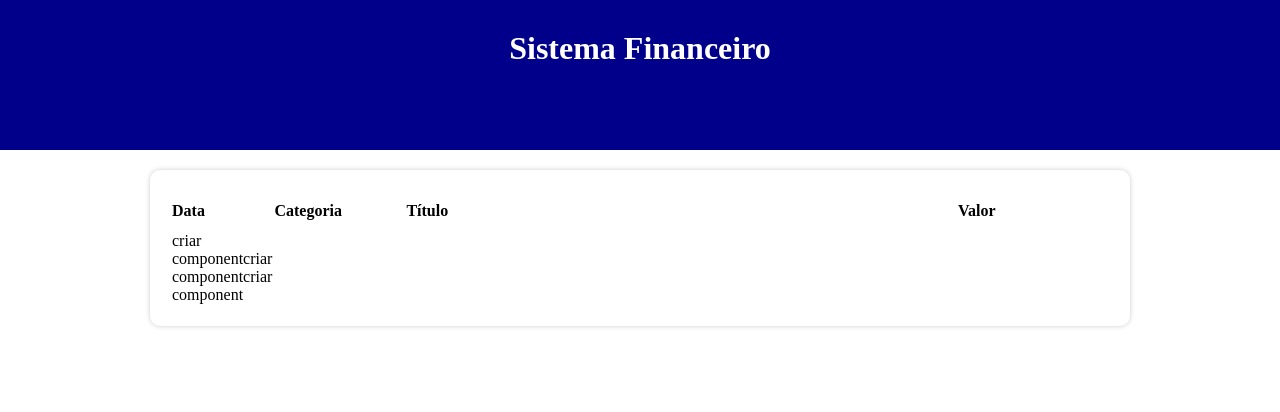
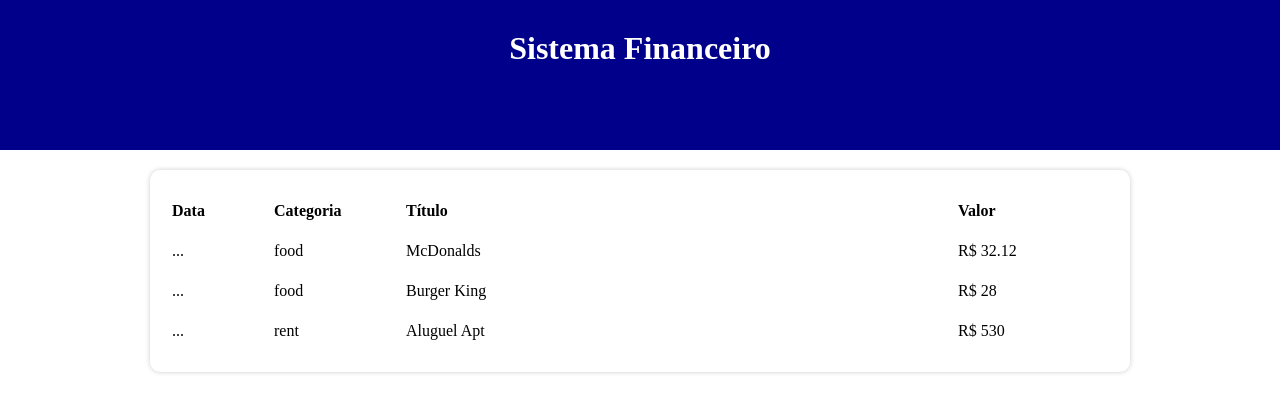
Before and after one commit to LoiolaBr17/Sistema_Financeiro, a React (Vite) app: page / in a window 1280 px wide. Shown: the top 412 px of the page. Built offline with nearby package versions, Linux system fonts and the light colour scheme.

Commit message:
create component TableItem

```diff
--- a/src/components/TableArea/index.tsx
+++ b/src/components/TableArea/index.tsx
@@ -1,5 +1,6 @@
 import * as C from './styles';
-import { Item } from '../../types/Item'
+import { Item } from '../../types/Item';
+import { TableItem } from '../TableItem/index';
 
 type Props = {
     list: Item[]
@@ -19,7 +20,7 @@ export const TableArea = ({ list }: Props ) => {
             </thead>
             <tbody>
                 {list.map((item, index) => (
-                    <>criar component</>
+                    <TableItem item={item} key={index}></TableItem>
                 ))}
             </tbody>
         </C.Table>
--- /dev/null
+++ b/src/components/TableItem/index.tsx
@@ -0,0 +1,18 @@
+import { Item } from '../../types/Item';
+import * as C from './styles';
+
+type Props = {
+    item: Item;
+}
+
+export const TableItem = ({item}: Props) => {
+
+    return(
+        <C.TableLine>
+            <C.TableColumn>...</C.TableColumn>
+            <C.TableColumn>{item.category}</C.TableColumn>
+            <C.TableColumn>{item.title}</C.TableColumn>
+            <C.TableColumn>R$ {item.value}</C.TableColumn>
+        </C.TableLine>
+    );
+}
--- /dev/null
+++ b/src/components/TableItem/styles.ts
@@ -0,0 +1,7 @@
+import styled from "styled-components";
+
+export const TableLine = styled.tr``;
+
+export const TableColumn = styled.td`
+    padding: 10px 0;
+`;
```
